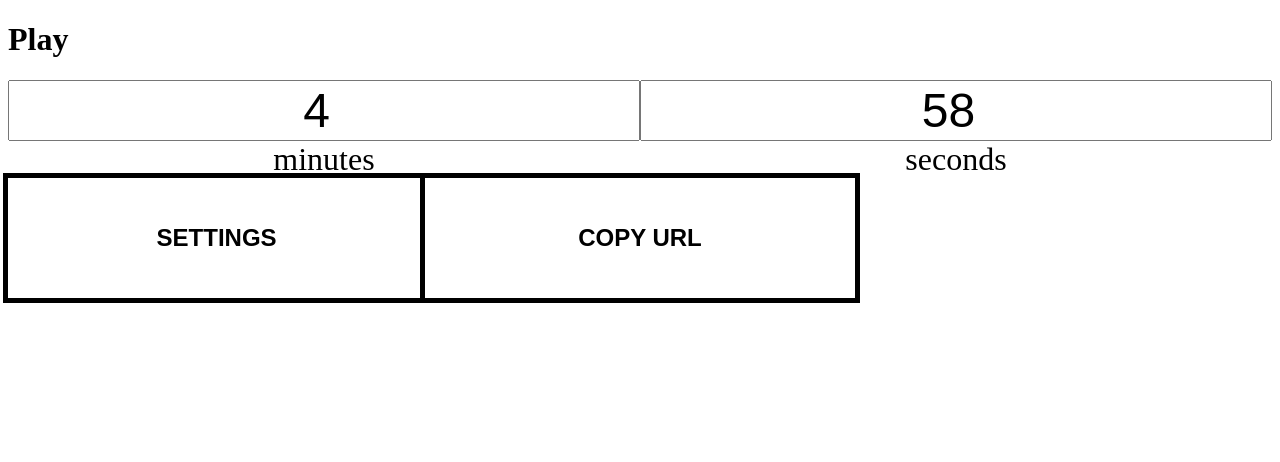
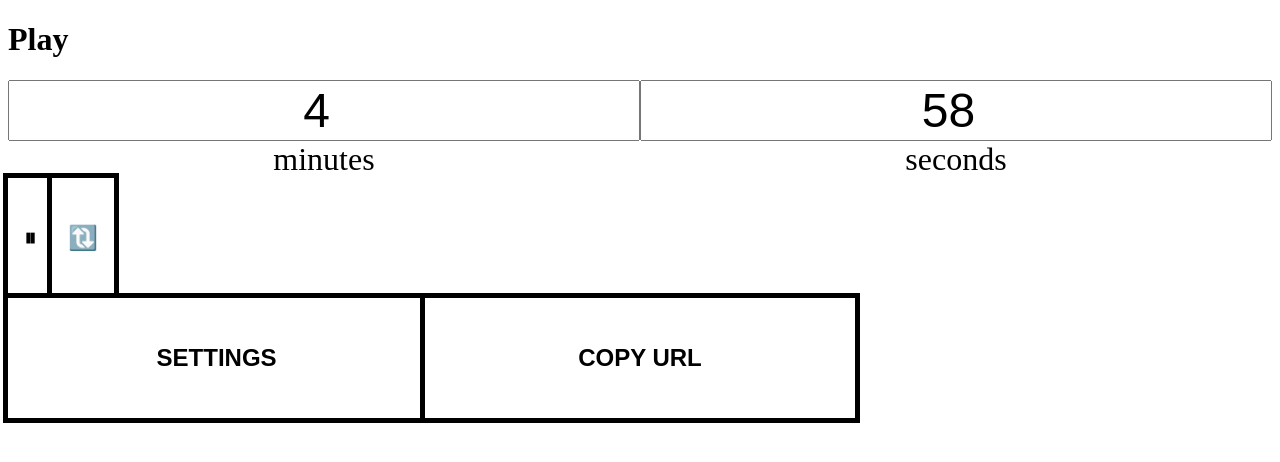
Before and after one commit to JoshuaKGoldberg/stoptalking, a React (Create React App) app: page / in a window 1280 px wide. Both pictures are taken after a click on the button "Start". Shown: the top 462 px of the page. Built offline with nearby package versions, Linux system fonts and the light colour scheme.

Commit message:
Play/pause and restart buttons

```diff
--- a/src/components/InputButton/styles.module.css
+++ b/src/components/InputButton/styles.module.css
@@ -2,6 +2,7 @@
     background: white;
     border: none;
     box-shadow: 0 0 0 5px black;
+    cursor: pointer;
     font-size: 1.5rem;
     font-weight: bold;
     height: 7.5rem;
--- a/src/hooks/useTime.ts
+++ b/src/hooks/useTime.ts
@@ -1,24 +1,31 @@
-import { useState, useEffect } from "react";
+import { useState, useEffect, useCallback } from "react";
 
 import useGlobals from "./useGlobals";
 
 export const frequency = 1000;
 
 export type UseTimeSettings = {
+    paused?: boolean;
     startTime?: number;
 };
 
-export const useTime = ({ startTime = 0 } = {}) => {
+export const useTime = ({ paused, startTime = 0 }: UseTimeSettings = {}) => {
     const { clearInterval, setInterval } = useGlobals();
     const [time, setTime] = useState(startTime);
 
     useEffect(() => {
         const handle = setInterval(() => {
-            setTime(time + frequency);
+            if (!paused) {
+                setTime(time + frequency);
+            }
         }, frequency);
 
         return () => clearInterval(handle);
-    }, [clearInterval, time, setInterval, setTime]);
+    }, [clearInterval, time, setInterval, setTime, paused]);
 
-    return time;
+    const resetTime = useCallback(() => {
+        setTime(startTime);
+    }, [startTime]);
+
+    return [time, resetTime] as const;
 };
--- /dev/null
+++ b/src/play/PlayView/Controls/index.tsx
@@ -0,0 +1,31 @@
+import React from "react";
+
+import { InputButton } from "../../../components/InputButton";
+
+export type ControlsProps = {
+    paused: boolean;
+    restart: () => void;
+    setPaused: (newPaused: boolean) => void;
+};
+
+export const Controls: React.FC<ControlsProps> = ({
+    paused,
+    restart,
+    setPaused,
+}) => {
+    return (
+        <div>
+            <InputButton
+                onClick={() => setPaused(!paused)}
+                value={paused ? "▶" : "⏸"}
+            />
+            <InputButton
+                onClick={() => {
+                    restart();
+                    setPaused(true);
+                }}
+                value="🔃"
+            />
+        </div>
+    );
+};
--- a/src/play/PlayView/index.tsx
+++ b/src/play/PlayView/index.tsx
@@ -1,4 +1,4 @@
-import React, { useEffect } from "react";
+import React, { useEffect, useState, useCallback } from "react";
 
 import { BottomButtons } from "../../components/BottomButtons";
 import { TimeDisplay } from "../../components/TimeDisplay";
@@ -6,6 +6,7 @@ import { useTime } from "../../hooks/useTime";
 import { Settings } from "../../settings/types";
 import { SetSettings } from "../../settings/useSettings";
 import { OutOfTime } from "../OutOfTime";
+import { Controls } from "./Controls";
 
 export type PlayViewProps = {
     markInteracted?: () => void;
@@ -18,7 +19,9 @@ export const PlayView: React.FC<PlayViewProps> = ({
     settings,
     setSettings,
 }) => {
-    const timeMs = useTime({
+    const [paused, setPaused] = useState(false);
+    const [timeMs, resetTime] = useTime({
+        paused,
         startTime: settings.time + (settings.time - settings.remaining),
     });
 
@@ -33,6 +36,13 @@ export const PlayView: React.FC<PlayViewProps> = ({
         }
     }, [setSettings, settings.time, settings, timeMs]);
 
+    const restart = useCallback(() => {
+        setSettings({
+            remaining: settings.time,
+        });
+        resetTime();
+    }, [resetTime, setSettings, settings.time]);
+
     return (
         <main>
             <h1>Play</h1>
@@ -41,6 +51,7 @@ export const PlayView: React.FC<PlayViewProps> = ({
                 interacted={markInteracted === undefined}
                 remaining={settings.remaining}
             />
+            <Controls paused={paused} setPaused={setPaused} restart={restart} />
             <BottomButtons
                 markInteracted={markInteracted}
                 toUri="/"
```
Also changed, not shown: 1 other file (tests, documents, lock files or other folders).
